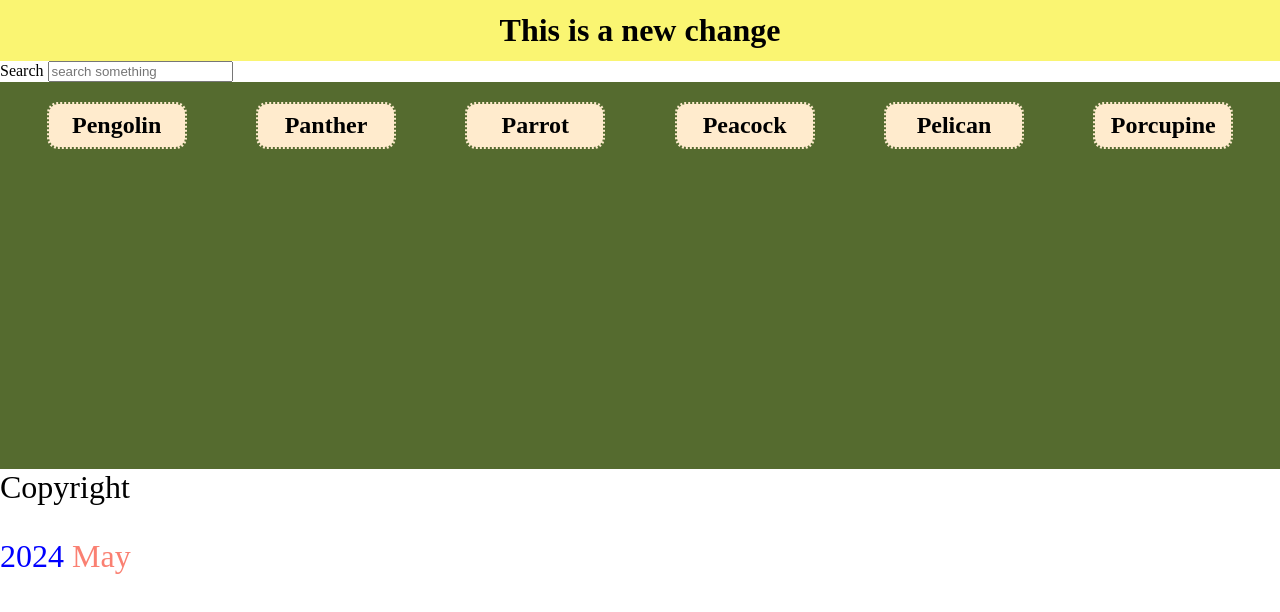
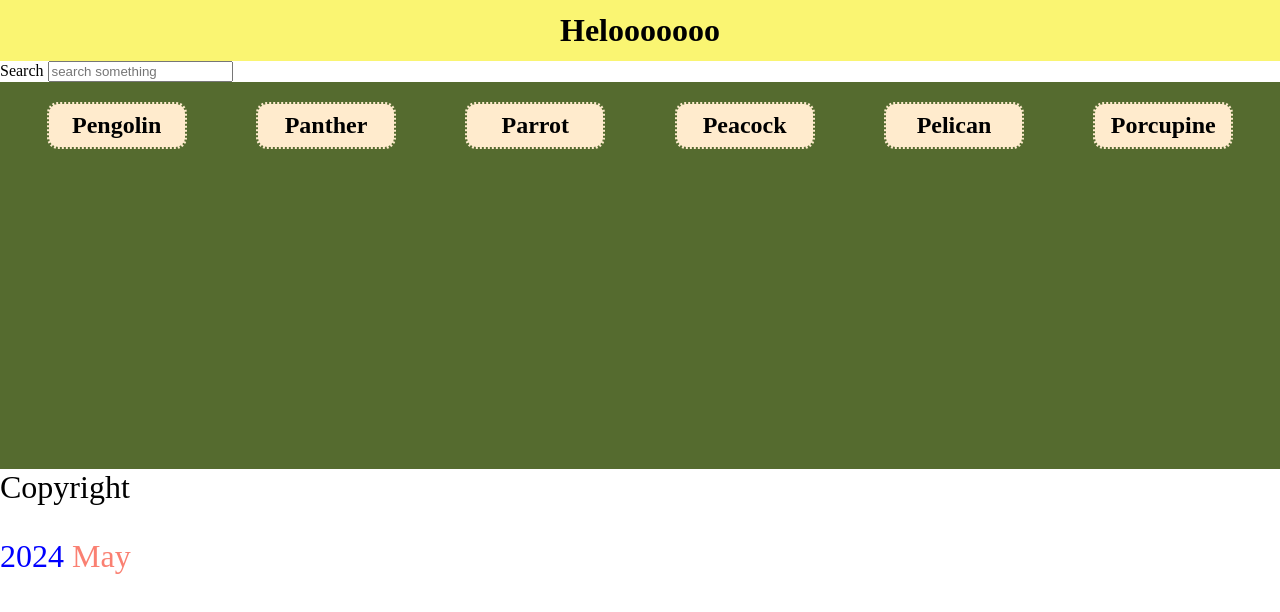
Before and after one commit to maysunktong/events, a plain HTML site: page index.html in a window 1280 px wide. Drawn offline with Linux system fonts and the light colour scheme.

Commit message:
Add a change

```diff
--- a/index.html
+++ b/index.html
@@ -9,7 +9,7 @@
   </head>
   <body>
     <header class="header">
-      <h1 class="header__title">This is a new change</h1>
+      <h1 class="header__title">Helooooooo</h1>
     </header>
     <div class="search-field">
       <label for="search">Search</label>
```
